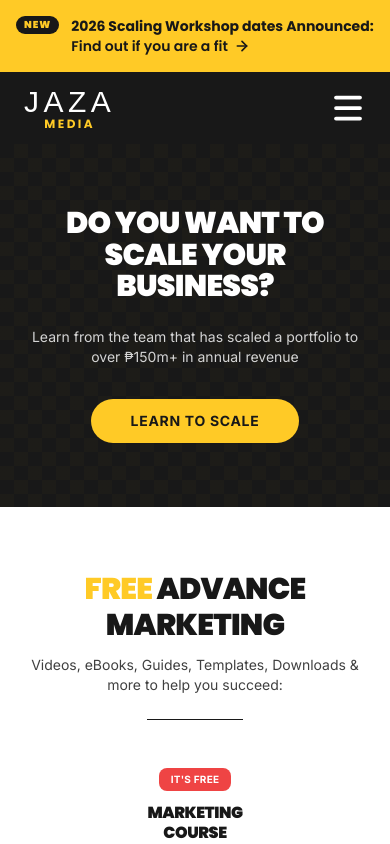
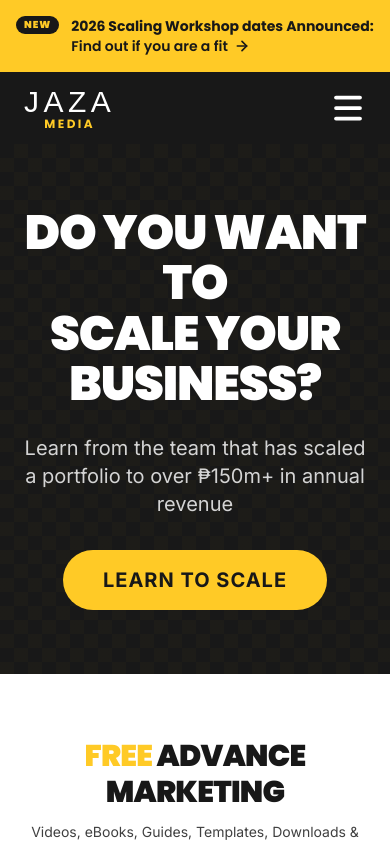
Before and after one commit to JAZA-Group-OS/jaza-media-site, a Next.js app: page / in a window 390 px wide. Shown: the top 844 px of the page. Built offline with nearby package versions, Linux system fonts and the light colour scheme; a web font is replaced by a local one.

Commit message:
feat: hero typography — 48px heading, 20px subheading, 20px button on mobile

```diff
--- a/components/hero.tsx
+++ b/components/hero.tsx
@@ -34,17 +34,17 @@ export function Hero() {
       />
 
       <div className="relative mx-auto flex max-w-4xl flex-col items-center px-6 py-16 text-center md:py-24 lg:py-28">
-        <h1 className="font-heading text-3xl leading-[1.05] font-black tracking-tight text-white sm:text-4xl md:text-5xl">
+        <h1 className="font-heading text-5xl leading-[1.05] font-black tracking-tight text-white md:text-6xl">
           DO YOU WANT TO
           <br />
           SCALE YOUR BUSINESS?
         </h1>
-        <p className="mt-6 max-w-md text-sm text-neutral-300 md:text-base">
+        <p className="mt-6 max-w-md text-xl text-neutral-300 md:text-2xl">
           Learn from the team that has scaled a portfolio to over ₱150m+ in annual revenue
         </p>
         <a
           href="#"
-          className="mt-8 inline-flex items-center rounded-full bg-brand-yellow px-10 py-3 text-sm font-black tracking-wider text-brand-black transition-transform hover:scale-[1.02] md:text-base"
+          className="mt-8 inline-flex items-center rounded-full bg-brand-yellow px-10 py-4 text-xl font-black tracking-wider text-brand-black transition-transform hover:scale-[1.02]"
         >
           LEARN TO SCALE
         </a>
```
